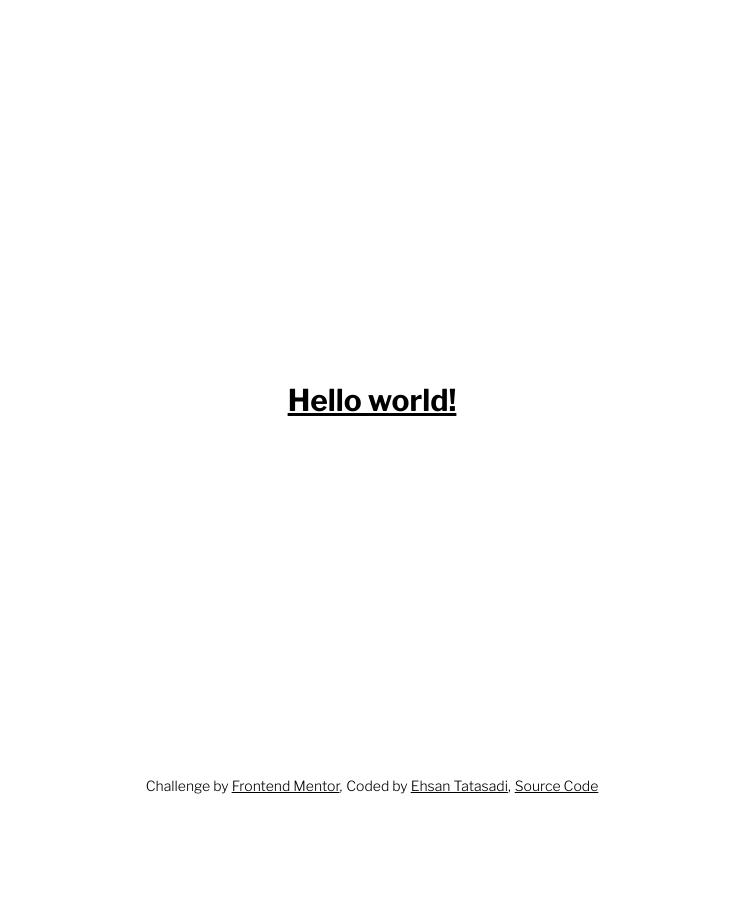
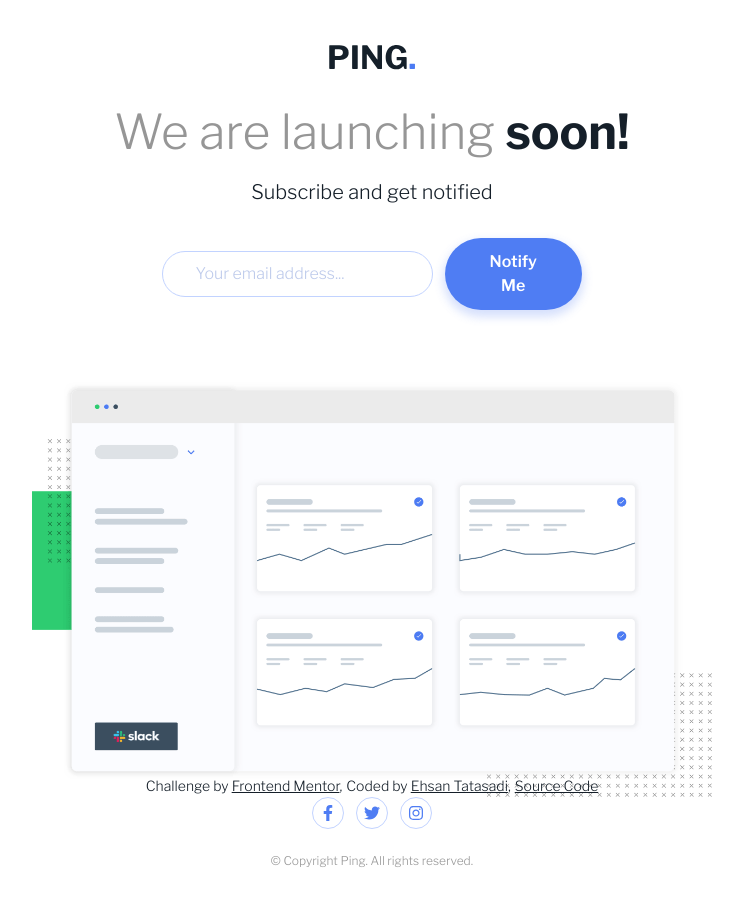
Before and after one commit to tatasadi/ping-single-column-coming-soon-page, a Next.js app: page / in a window 1280 px wide. Shown: the top 906 px of the page, without its empty margins (268-1011 px from the left). Before the commit the page ends 800 px from the top, so only its background shows below. Built offline with nearby package versions, Linux system fonts and the light colour scheme.

Commit message:
finish design

```diff
--- a/app/globals.css
+++ b/app/globals.css
@@ -4,6 +4,6 @@
 
 @layer utilities {
   .footer-link {
-    @apply cursor-pointer underline;
+    @apply text-neutral-very-dark-blue cursor-pointer underline;
   }
 }
--- a/app/layout.tsx
+++ b/app/layout.tsx
@@ -29,7 +29,7 @@ export default function RootLayout({
         />
       </head>
       <body
-        className={`${libreFranklin.className} flex min-h-screen flex-col items-center justify-center`}
+        className={`${libreFranklin.className} text-neutral-very-dark-blue flex min-h-screen flex-col items-center justify-center `}
       >
         {children}
         <Reference />
--- a/app/page.tsx
+++ b/app/page.tsx
@@ -1,7 +1,60 @@
+import Image from "next/image"
+import logo from "../public/images/logo.svg"
+import illustration from "../public/images/illustration-dashboard.png"
+import { FaFacebookF, FaTwitter, FaInstagram } from "react-icons/fa"
+
 export default function Home() {
   return (
-    <main className="flex items-center justify-center">
-      <h1 className="text-3xl font-bold underline">Hello world!</h1>
+    <main className="flex h-full min-h-screen max-w-3xl flex-col items-center p-11">
+      <Image src={logo} alt="logo" />
+      <h1 className="text-neutral-gray mt-8 text-center text-[1.375rem] font-light leading-8 md:text-[3rem] md:leading-[3.75rem]">
+        We are launching{" "}
+        <span className="text-neutral-very-dark-blue font-bold">soon!</span>
+      </h1>
+      <p className="mt-4 text-center text-xs font-light leading-normal md:text-xl">
+        Subscribe and get notified
+      </p>
+      <form className="mt-8 flex flex-col items-center gap-3 sm:flex-row">
+        <input
+          className="border-secondary-pale-blue placeholder-neutral-blue w-full rounded-full border px-8 py-[0.63rem] text-xs leading-5 shadow-[0_0_7px_3px_rgba(0,0,0,0.00)] sm:w-2/3 md:text-base"
+          type="email"
+          placeholder="Your email address..."
+        />
+        <button
+          className="bg-primary-blue w-full rounded-full px-8 py-3 text-xs font-semibold leading-4 text-white shadow-[0_5px_10px_2px_rgba(76,123,243,0.23)] sm:w-1/3 md:text-base"
+          type="submit"
+        >
+          Notify Me
+        </button>
+      </form>
+      <div>
+        <Image src={illustration} alt="illustration" className="mt-[4.5rem]" />
+      </div>
+      <div className="mb-20 mt-auto flex flex-col items-center gap-6">
+        <div className="flex gap-3">
+          <a
+            className="border-secondary-pale-blue grid h-8 w-8 place-content-center rounded-full border px-3 py-2"
+            href="https://facebook.com"
+          >
+            <FaFacebookF className="text-primary-blue text-md" />
+          </a>
+          <a
+            className="border-secondary-pale-blue grid h-8 w-8 place-content-center rounded-full border px-3 py-2"
+            href="https://twitter.com"
+          >
+            <FaTwitter className="text-primary-blue text-md" />
+          </a>
+          <a
+            className="border-secondary-pale-blue grid h-8 w-8 place-content-center rounded-full border px-3 py-2"
+            href="https://instagram.com"
+          >
+            <FaInstagram className="text-primary-blue text-md" />
+          </a>
+        </div>
+        <p className="text-neutral-gray text-[0.625rem] font-light md:text-xs">
+          © Copyright Ping. All rights reserved.
+        </p>
+      </div>
     </main>
-  );
+  )
 }
--- a/package.json
+++ b/package.json
@@ -12,7 +12,8 @@
     "next": "14.0.4",
     "prettier-plugin-tailwindcss": "^0.5.11",
     "react": "^18",
-    "react-dom": "^18"
+    "react-dom": "^18",
+    "react-icons": "^5.0.1"
   },
   "devDependencies": {
     "@types/node": "^20",
--- a/tailwind.config.ts
+++ b/tailwind.config.ts
@@ -19,6 +19,7 @@ const config: Config = {
         neutral: {
           gray: "hsl(0, 0%, 59%)",
           "very-dark-blue": "hsl(209, 33%, 12%)",
+          blue: "hsl(223, 53%, 83%)",
         },
       },
     },
```
Also changed, not shown: 1 other file (tests, documents, lock files or other folders).
